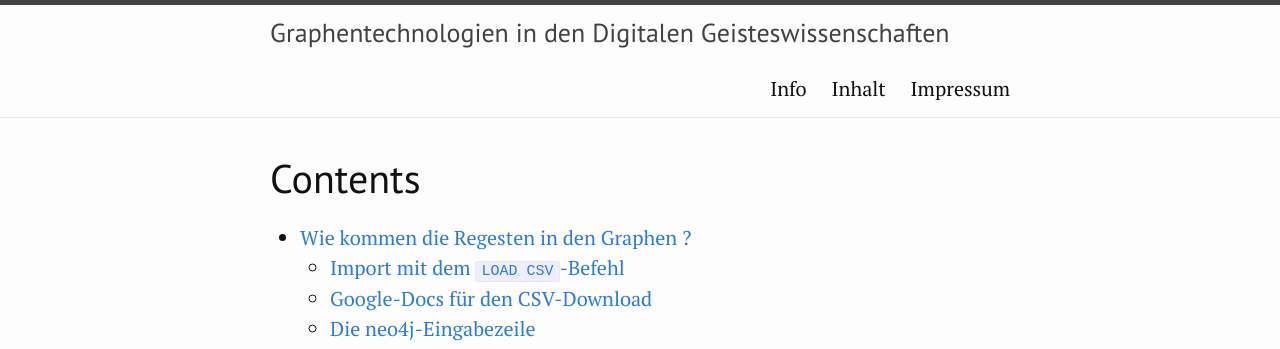
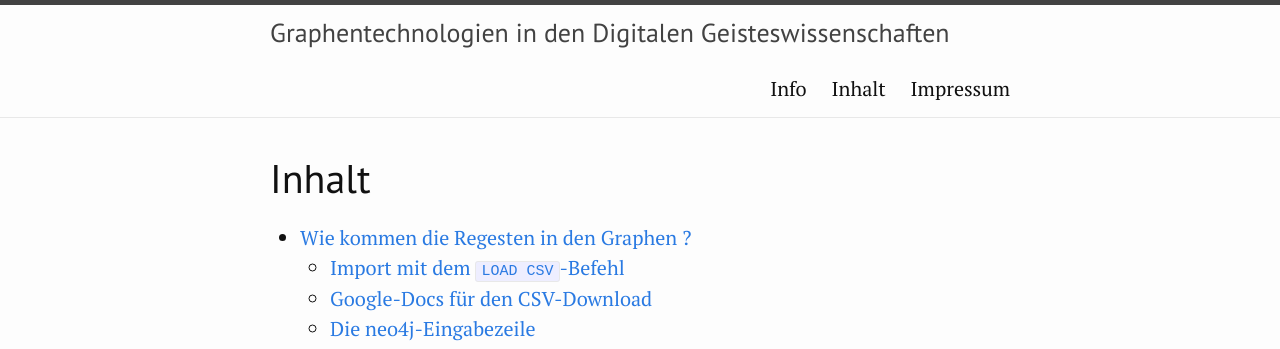
Before and after one commit to kuczera/Graphentechnologien, a Jekyll site: the page built from 20_Import und Modellierung von Projektdaten im Graphen.md, in a window 1280 px wide and 900 px high. Shown: the top 349 px of the window. Built offline with Jekyll 4.4.1, drawn with Linux system fonts in a browser that asks for light colours.

Commit message:
Update 20_Import und Modellierung von Projektdaten im Graphen.md

```diff
--- a/20_Import und Modellierung von Projektdaten im Graphen.md
+++ b/20_Import und Modellierung von Projektdaten im Graphen.md
@@ -5,7 +5,7 @@ order: 20
 contents: true
 ---
 
-# Contents
+# Inhalt
 {:.no_toc}
 
 * Will be replaced with the ToC, excluding the "Contents" header
```
